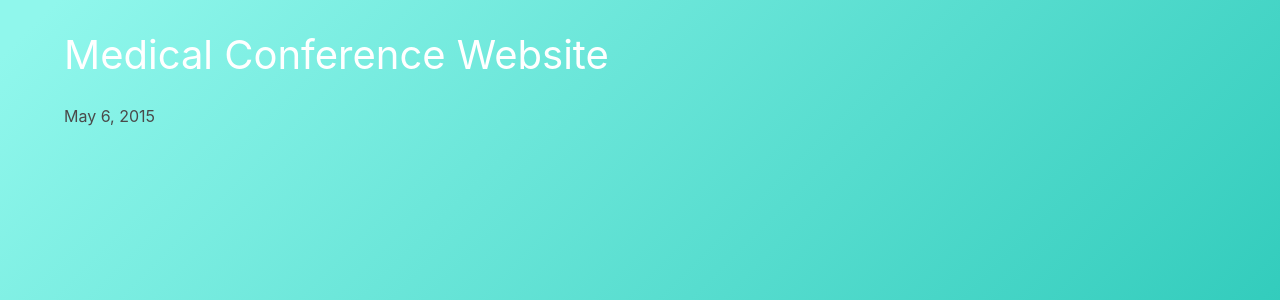
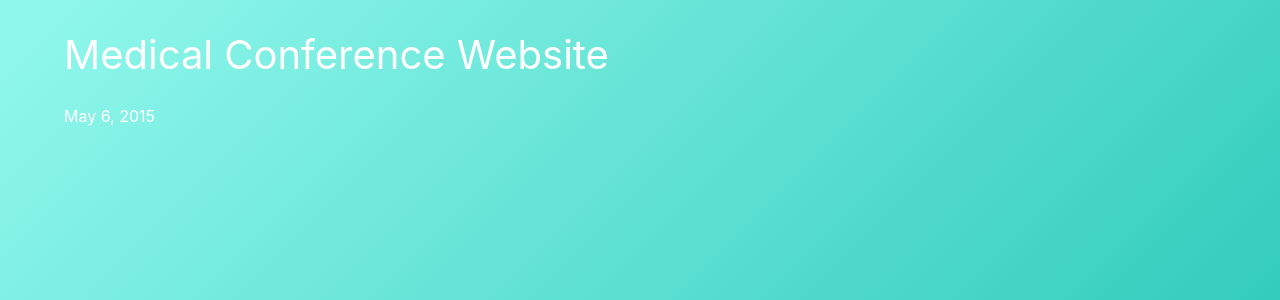
Before and after one commit to jake-jenkins/jjnx-bulma, a Jekyll site: the page built from _portfolio/medical-conference-website.md, in a window 1280 px wide. Shown: the part 276-576 px from the top of the page. Built offline with Jekyll 4.4.1, drawn with Linux system fonts in a browser that asks for light colours.

Commit message:
Update head.html

```diff
--- a/_includes/head.html
+++ b/_includes/head.html
@@ -14,6 +14,10 @@
     }
     .navbar-item img {
     max-height: 50px;
+    }
+
+    .post-meta {
+      color: #fff;
     }
 
 .blue {
```
